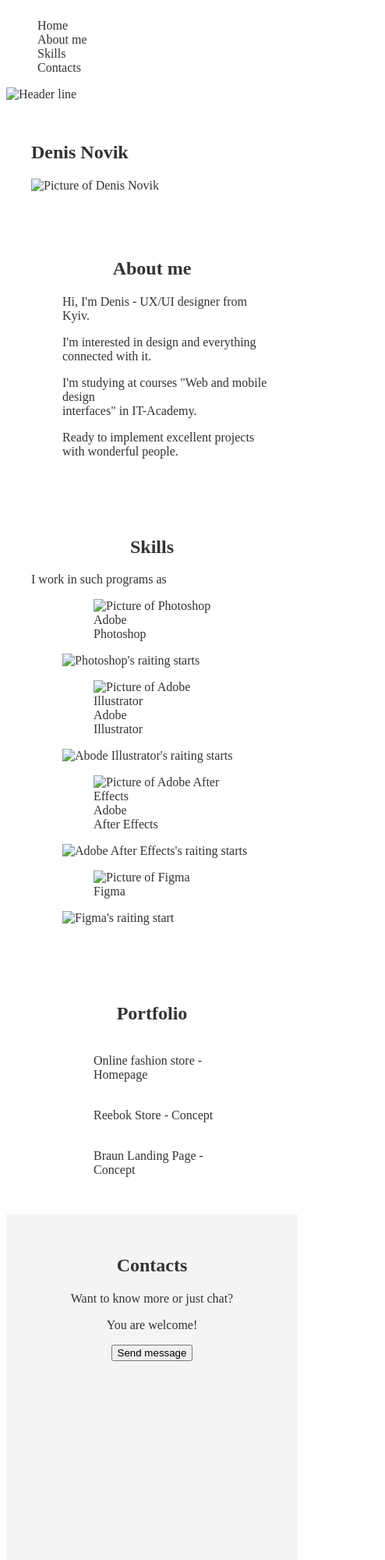
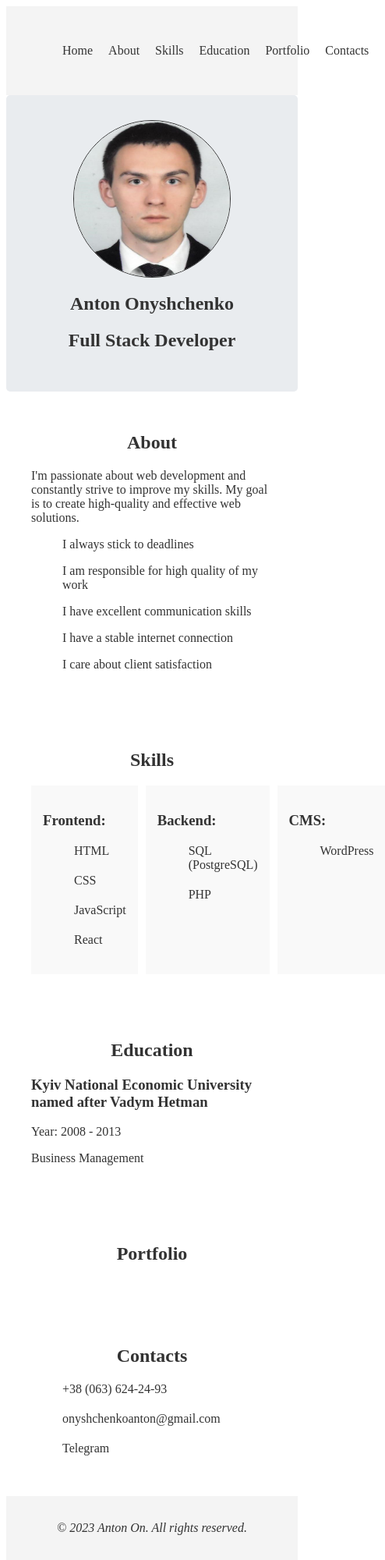
Before and after one commit to Anton-Onyshchenko/Resume_homework2, a plain HTML site: page index.html in a window 390 px wide. Shown: the top 2000 px of the page at 78% size, 494 px wide, since content can reach past the window. Drawn offline with Linux system fonts and the light colour scheme.

Commit message:
Add the updates index file

```diff
--- a/css/styles.css
+++ b/css/styles.css
@@ -25,6 +25,7 @@ main {
 
 section {
   padding: 32px;
+  border-radius: 5px;
 }
 
 .section-title {
@@ -36,9 +37,12 @@ section {
   margin: 0 auto;
 }
 
+.list-item {
+  margin-bottom: 20px;
+}
 /* Header styles */
 
-.header {
+header {
   padding: 32px;
   background-color: #f4f4f4;
 }
@@ -85,9 +89,20 @@ section {
   padding: 15px;
 }
 
+/* Education styles */
+
+/* Portfolio styles */
+
+/* Contacts styles */
+
+.list-item {
+  margin-bottom: 20px;
+}
+
 /* Footer styles */
 
 footer {
+  padding: 32px;
   text-align: center;
   background-color: #f4f4f4;
 }
--- a/index.html
+++ b/index.html
@@ -4,233 +4,80 @@
 <head>
   <meta charset="UTF-8">
   <meta name="viewport" content="width=device-width, initial-scale=1.0">
-  <title>Document</title>
-  <link rel="preconnect" href="https://fonts.googleapis.com">
-  <link rel="preconnect" href="https://fonts.gstatic.com" crossorigin>
-  <link
-    href="https://fonts.googleapis.com/css2?family=Montserrat:ital@1&family=Open+Sans:ital,wght@0,300..800;1,300..800&display=swap"
-    rel="stylesheet">
+  <title>Resume</title>
   <link rel="stylesheet" href="./css/styles.css">
 </head>
 
 <body>
 
-  <!-- #region Header -->
   <header>
-
     <div class="container">
 
-      <nav class="site-menu">
-        <ul class="menu-list">
-          <li class="menu-list-item">
-            <a class="menu-link" href="./index.html">Home</a>
+      <nav>
+
+        <ul class="header-nav-list">
+          <li>
+            <a href="./index.html">Home</a>
           </li>
-          <li class="menu-list-item">
-            <a class="menu-link" href="#">About me</a>
+          <li>
+            <a href="#about">About</a>
           </li>
-          <li class="menu-list-item">
-            <a class="menu-link" href="#">Skills</a>
+          <li>
+            <a href="#skills">Skills</a>
           </li>
-          <li class="menu-list-item">
-            <a class="menu-link" href="#">Contacts</a>
+          <li>
+            <a href="#education">Education</a>
+          </li>
+          <li>
+            <a href="#portfolio">Portfolio</a>
+          </li>
+          <li>
+            <a href="#contacts">Contacts</a>
           </li>
         </ul>
       </nav>
 
-      <img src="./images/line.png" alt="Header line">
-
     </div>
 
   </header>
-  <!-- #endregion -->
-  <!-- #region Main -->
+
   <main>
-    <!-- #region Hero section -->
-    <section>
+    <section class="hero-section">
 
-      <div class="container">
-        <h1 class="hero-title">Denis Novik</h1>
-        <img src="./images/picture-of-denis-novik.jpg" alt="Picture of Denis Novik">
-      </div>
+      <div class="container hero-container">
 
-    </section>
-    <!-- #endregion -->
-
-    <!-- #region About me sectiop-->
-    <section class="section secondary-section">
-
-      <div class="container">
-
-        <h2 class="section-title">About me</h2>
-
-        <ul class="about-me-list">
-
-          <li class="about-me-list-item">
-
-            <p>Hi, I'm Denis - UX/UI designer from Kyiv.</p>
-            <p>I'm interested in design and everything connected with it.</p>
-
-          </li>
-
-          <li class="about-me-list-item">
-
-            <p>I'm studying at courses "Web and mobile design <br>
-              interfaces" in IT-Academy.</p>
-
-          </li>
-
-          <li class="about-me-list-item">
-
-            <p>Ready to implement excellent projects <br>
-              with wonderful people.</p>
-          </li>
-
-        </ul>
+        <img class="hero-image" src="./images/photo.jpg" alt="Photo of Anton Onyshchenko">
+        <h2>Anton Onyshchenko</h2>
+        <h1> Full Stack Developer</h1>
 
       </div>
 
     </section>
-    <!-- #endregion -->
 
-    <!-- #region Skill section -->
-    <section class="section">
+    <section id="about">
 
       <div class="container">
 
-        <h2 class="section-title">Skills</h2>
-        <p class="section-text">I work in such programs as</p>
+        <h2 class="section-title">About</h2>
+        <p>I'm passionate about web development and constantly strive to improve my skills. My goal is to create
+          high-quality and
+          effective web solutions.</p>
 
-        <ul class="skills-list">
-
+        <ul>
           <li>
-            <figure class="skills-figure">
-              <img class="skills-figure-img" src="./images/skills/ps.jpg" alt="Picture of Photoshop">
-              <figcaption class="skills-figure-caption">Adobe <br>Photoshop</figcaption>
-            </figure>
-            <img class="skill-rating-starts" src="./images/skills/ps-starts.png" alt="Photoshop's raiting starts">
-          </li>
-
-          <li>
-            <figure class="skills-figure">
-              <img class="skills-figure-img" src="./images/skills/ai.jpg" alt="Picture of Adobe Illustrator">
-              <figcaption class="skills-figure-caption">Adobe <br>Illustrator</figcaption>
-            </figure>
-            <img class="skill-rating-starts" src="./images/skills/ai-starts.png"
-              alt="Abode Illustrator's raiting starts">
-          </li>
-
-          <li>
-            <figure class="skills-figure">
-              <img class="skills-figure-img" src="./images/skills/ae.jpg" alt="Picture of Adobe After Effects">
-              <figcaption class="skills-figure-caption">Adobe <br>After Effects</figcaption>
-            </figure>
-            <img class="skill-rating-starts" src="./images/skills/ae-starts.png"
-              alt=" Adobe After Effects's raiting starts">
+            <p>I always stick to deadlines</p>
           </li>
           <li>
-            <figure class="skills-figure">
-              <img class="skills-figure-img" src="./images/skills/figma.jpg" alt="Picture of Figma">
-              <figcaption class="skills-figure-caption">Figma <br></figcaption>
-            </figure>
-            <img class="skill-rating-starts-figma" src="./images/skills/figma-starts.png" alt="Figma's raiting start">
-          </li>
-        </ul>
-      </div>
-    </section>
-    <!-- #endregion -->
-
-    <!-- #region Portfolio section -->
-
-    <section class=" section secondary-section">
-
-      <div class="container">
-
-        <h2 class="section-title">Portfolio</h2>
-        <ul>
-          <li>
-            <figure>
-              <img class="portfolio-image" src="./images/portfolio/fashion-store.jpg" alt="">
-              <figcaption class="portfolio-name">Online fashion store - <br>Homepage</figcaption>
-            </figure>
+            <p>I am responsible for high quality of my work</p>
           </li>
           <li>
-            <figure>
-              <img class="portfolio-image" src="./images/portfolio/reebok-store.jpg" alt="">
-              <figcaption class="portfolio-name">Reebok Store - Concept</figcaption>
-            </figure>
+            <p>I have excellent communication skills</p>
           </li>
           <li>
-            <figure>
-              <img class="portfolio-image" src="./images/portfolio/braun-landing.jpg" alt="">
-              <figcaption class="portfolio-name">Braun Landing Page - Concept</figcaption>
-            </figure>
-          </li>
-        </ul>
-      </div>
-
-    </section>
-    <!-- #endregion -->
-
-  </main>
-  <!-- #endregion -->
-
-
-  <footer>
-
-    <section class="section">
-
-      <div class="container">
-
-        <h2 class="section-title">Contacts</h2>
-        <p class="section-text">Want to know more or just chat? </p>
-        <p class="section-text">You are welcome!</p>
-
-        <div class="contact-button-container">
-
-          <button class="contact-button" type="button">Send message</button>
-
-        </div>
-
-        <ul class="contact-icon-list">
-          <li>
-            <a href="#">
-              <svg class="contact-icon">
-                <use class="" href="./images/icons/contact/symbol-defs.svg#icon-linkedin"></use>
-              </svg>
-            </a>
+            <p>I have a stable internet connection</p>
           </li>
           <li>
-            <a href="#">
-              <svg class="contact-icon">
-                <use href="./images/icons/contact/symbol-defs.svg#icon-instagram"></use>
-              </svg>
-            </a>
-          </li>
-          <li>
-            <a href="#">
-              <svg class="contact-icon">
-                <use href="./images/icons/contact/symbol-defs.svg#icon-behance"></use>
-              </svg>
-            </a>
-          </li>
-          <li>
-            <a href="#">
-              <svg class="contact-icon">
-                <use href="./images/icons/contact/symbol-defs.svg#icon-dribbble"></use>
-              </svg>
-            </a>
-          </li>
-        </ul>
-
-        <ul class="contact-text-list">
-          <li class="contact-text-item">
-            <p class="contact-text-item-text">Like me on</p>
-          </li>
-          <li class="contact-text-item">
-            <p class="contact-text-item-text">LinkedIn, Instagram, Behance</p>
-          </li>
-          <li class="contact-text-item">
-            <p class="contact-text-item-text">Dribble</p>
+            <p>I care about client satisfaction</p>
           </li>
         </ul>
 
@@ -238,6 +85,88 @@
 
     </section>
 
+
+    <section id="skills">
+
+      <div class="container">
+        <h2 class="section-title">Skills</h2>
+
+        <div class="skills-flex-container">
+
+          <div class="skills-flex-item">
+            <h3>Frontend:</h3>
+            <ul>
+              <li class="list-item">HTML</li>
+              <li class="list-item">CSS</li>
+              <li class="list-item">JavaScript</li>
+              <li class="list-item">React</li>
+            </ul>
+          </div>
+
+          <div class="skills-flex-item">
+            <h3>Backend:</h3>
+            <ul>
+              <li class="list-item">SQL (PostgreSQL)</li>
+              <li class="list-item">PHP</li>
+            </ul>
+          </div>
+
+          <div class="skills-flex-item">
+            <h3>CMS:</h3>
+            <ul>
+              <li class="list-item">WordPress</li>
+            </ul>
+          </div>
+
+        </div>
+
+      </div>
+    </section>
+
+    <section id="education">
+
+      <div class="container">
+        <h2 class="section-title">Education</h2>
+        <h3>Kyiv National Economic University named after Vadym Hetman</h3>
+        <p>Year: 2008 - 2013</p>
+        <p>Business Management</p>
+      </div>
+
+    </section>
+
+    <section id="portfolio">
+
+      <div class="container">
+        <h2 class="section-title">Portfolio</h2>
+      </div>
+
+    </section>
+
+    <section id="contacts">
+
+      <div class="container">
+
+        <h2 class="section-title">Contacts</h2>
+
+        <ul class="contacts-list">
+          <li class="list-item">
+            <a href="tel:+380503447777">+38 (063) 624-24-93</a>
+          </li>
+          <li class="list-item">
+            <a href="mailto:onyshchenkoanton@gmail.com">onyshchenkoanton@gmail.com</a>
+          </li>
+          <li class="list-item">
+            <a href="https://t.me/a_onyshenko">Telegram</a>
+          </li>
+        </ul>
+      </div>
+    </section>
+  </main>
+
+  <footer>
+
+    <address>&copy; 2023 Anton On. All rights reserved.</address>
+
   </footer>
 
 </body>
```
Also changed, not shown: images/photo.jpg (added).
